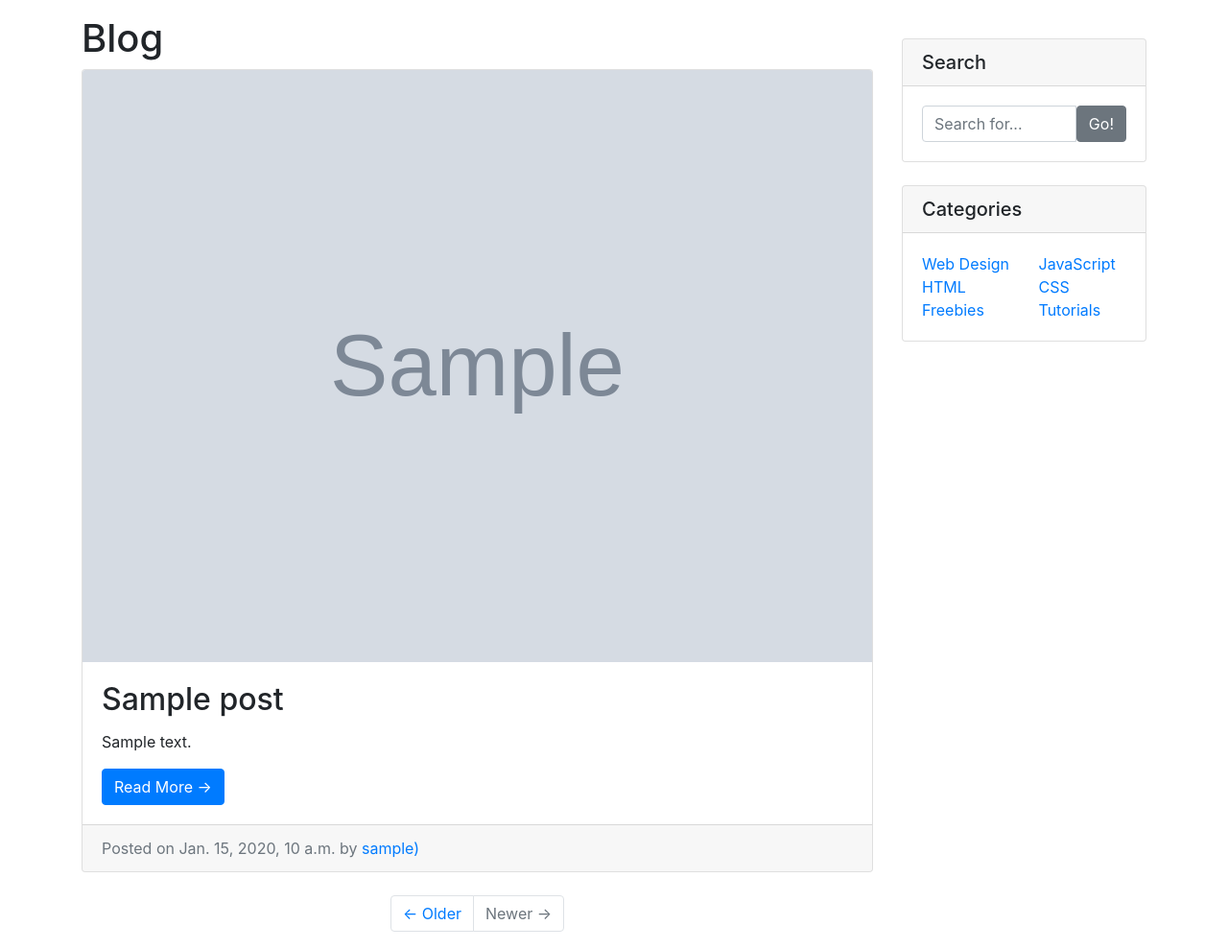
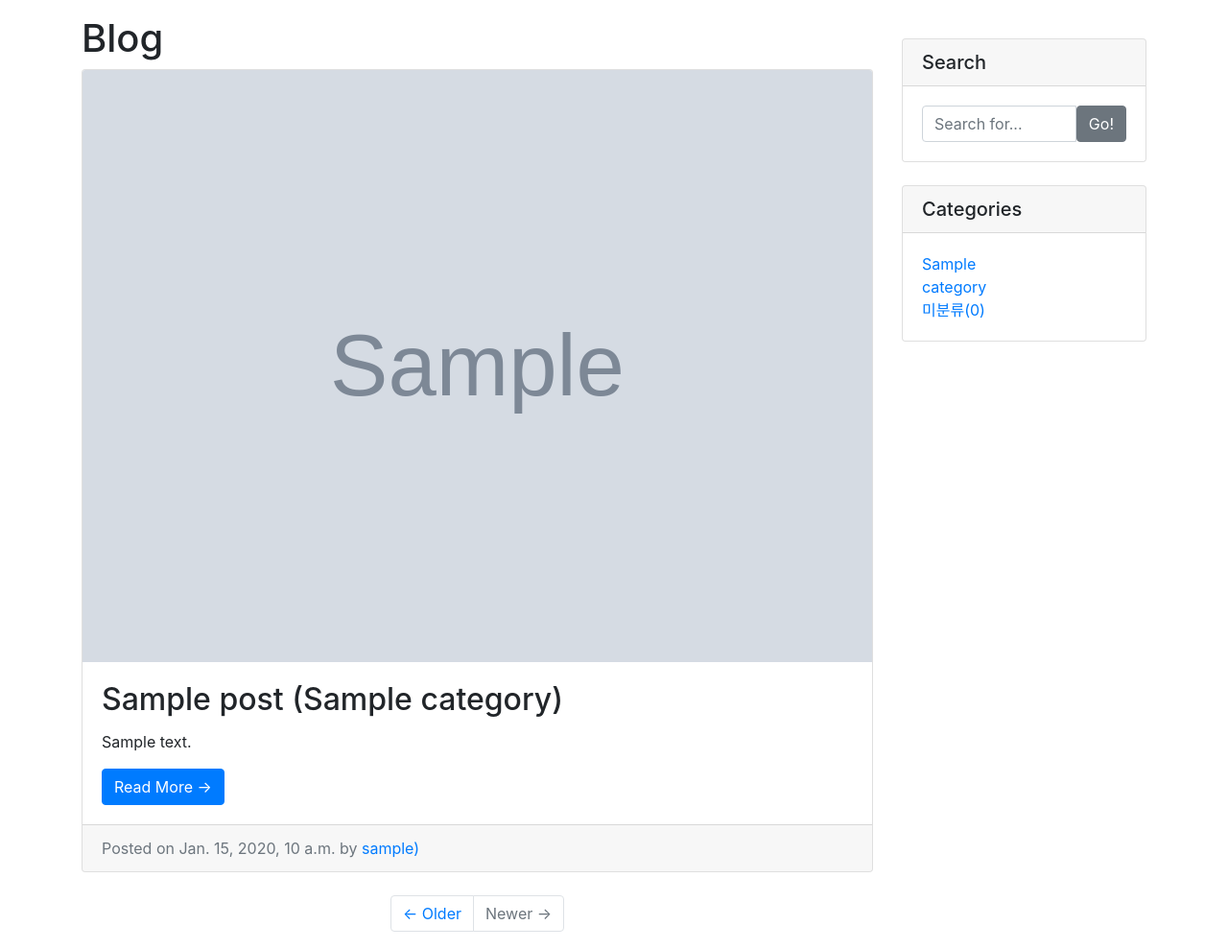
Before and after one commit to JongdaeHan/CloudProgramming2023, a Django app: page /blog/ in a window 1280 px wide. Shown: the part 56-1045 px from the top of the page at 96% size. Run offline with Django 4.2, Linux system fonts and the light colour scheme; tables that the repository leaves empty hold one stand-in row (values such as "Sample post"); grey boxes marked "Sample" are stand-in pictures; some libraries are stand-ins or nearby versions.

Commit message:
태그 기능 추가

```diff
--- a/django_project/blog/models.py
+++ b/django_project/blog/models.py
@@ -3,9 +3,24 @@ import os.path
 from django.contrib.auth.models import User
 from django.db import models
 
+class Tag(models.Model):
+    name = models.CharField(max_length=20, unique=True)
+    slug = models.SlugField(max_length=50, unique=True, allow_unicode=True )
+
+
+    def get_absolute_url(self):
+        return f'/blog/tag/{self.slug}'
+
+    def __str__(self):
+        return self.name
+
 class Category(models.Model):
     name = models.CharField(max_length=20, unique=True)
     slug = models.SlugField(max_length=50, unique=True, allow_unicode=True )
+
+
+    def get_absolute_url(self):
+        return f'/blog/category/{self.slug}'
 
     def __str__(self):
         return self.name
@@ -24,7 +39,8 @@ class Post(models.Model):
     updated_at = models.DateTimeField(auto_now=True)
 
     author = models.ForeignKey(User, null=True, on_delete=models.SET_NULL)
-    category = models.ForeignKey(Category, null=True, on_delete=models.SET_NULL)
+    category = models.ForeignKey(Category, blank=True, null=True, on_delete=models.SET_NULL)
+    tag = models.ManyToManyField(Tag)
 
     def __str__(self):
         return f'[{self.pk}] {self.title} - {self.author}'
--- a/django_project/blog/templates/blog/post_list.html
+++ b/django_project/blog/templates/blog/post_list.html
@@ -13,7 +13,7 @@
                         <img class="card-img-top" src="/media/blog/images/2023/03/28/IMG_7011_SnIslMv.jpg">
                     {% endif %}
                     <div class="card-body">
-                        <h2 class="card-title">{{ p.title}}</h2>
+                        <h2 class="card-title">{{ p.title}} ({{ p.category }})</h2>
                         <p class="card-text">{{ p.content | truncatewords:30 }}</p>
 
                         <a href="{{ p.get_absolute_url }}" class="btn btn-primary">Read More &rarr;</a>
--- a/django_project/blog/templates/blog/sidebar.html
+++ b/django_project/blog/templates/blog/sidebar.html
@@ -19,30 +19,17 @@
                         <div class="row">
                             <div class="col-lg-6">
                                 <ul class="list-unstyled mb-0">
+                                    {% for category in categories %}
+                                        <li>
+                                            <a href="{{category.get_absolute_url}}">{{ category.name }}</a>
+                                        </li>
+                                    {% endfor %}
                                     <li>
-                                        <a href="#">Web Design</a>
-                                    </li>
-                                    <li>
-                                        <a href="#">HTML</a>
-                                    </li>
-                                    <li>
-                                        <a href="#">Freebies</a>
+                                        <a href="/blog/category/no-category">미분류({{ no_category_count }})</a>
                                     </li>
                                 </ul>
                             </div>
-                            <div class="col-lg-6">
-                                <ul class="list-unstyled mb-0">
-                                    <li>
-                                        <a href="#">JavaScript</a>
-                                    </li>
-                                    <li>
-                                        <a href="#">CSS</a>
-                                    </li>
-                                    <li>
-                                        <a href="#">Tutorials</a>
-                                    </li>
-                                </ul>
-                            </div>
+
                         </div>
                     </div>
                 </div>
--- a/django_project/blog/urls.py
+++ b/django_project/blog/urls.py
@@ -5,5 +5,7 @@ from . import views
 
 urlpatterns = [
     path('', views.PostList.as_view()),
-    path('<int:pk>/', views.PostDetail.as_view())
+    path('<int:pk>/', views.PostDetail.as_view()),
+    path('category/<str:slug>/', views.categories_page),
+    path('tag/<str:slug>/', views.tag_page),
 ]
--- a/django_project/blog/views.py
+++ b/django_project/blog/views.py
@@ -1,12 +1,57 @@
 from django.shortcuts import render
 from django.views.generic import ListView, DetailView
 
-from .models import Post
+from .models import Post, Category, Tag
+
 
 class PostList(ListView):
     model = Post
     ordering = '-pk'
 
+    def get_context_data(self, *, object_list=None, **kwargs):
+        context = super(PostList, self).get_context_data()
+        context['categories'] = Category.objects.all()
+        context['no_category_count'] = Post.objects.filter(category=None).count()
+
+        return context
 
 class PostDetail(DetailView):
     model = Post
+
+    def get_context_data(self, *, object_list=None, **kwargs):
+        context = super(PostDetail, self).get_context_data()
+        context['categories'] = Category.objects.all()
+        context['no_category_count'] = Post.objects.filter(category=None).count()
+
+        return context
+
+
+def categories_page(request, slug):
+    if slug=='no-category':
+        category = '미분류'
+        post_list = Post.objects.filter(category=None)
+    else :
+        category = Category.objects.get(slug=slug)
+        post_list = Post.objects.filter(category=category)
+
+    context = {
+        'category' : category,
+        'categories' : Category.objects.all(),
+        'post_list' : post_list,
+        'no_category_count' : Post.objects.filter(category=None).count()
+    }
+    return render(request, 'blog/post_list.html', context)
+
+
+def tag_page(request, slug):
+
+    tag = Tag.objects.get(slug=slug)
+    post_list = tag.post_set.all()
+
+    context = {
+        'tag' : tag,
+        'categories' : Category.objects.all(),
+        'post_list' : post_list,
+        'no_category_count' : Post.objects.filter(category=None).count()
+    }
+    return render(request, 'blog/post_list.html', context)
```
Also changed, not shown: django_project/blog/admin.py (+6 -1 lines), django_project/blog/templates/blog/post_detail.html (+7 -0 lines).
